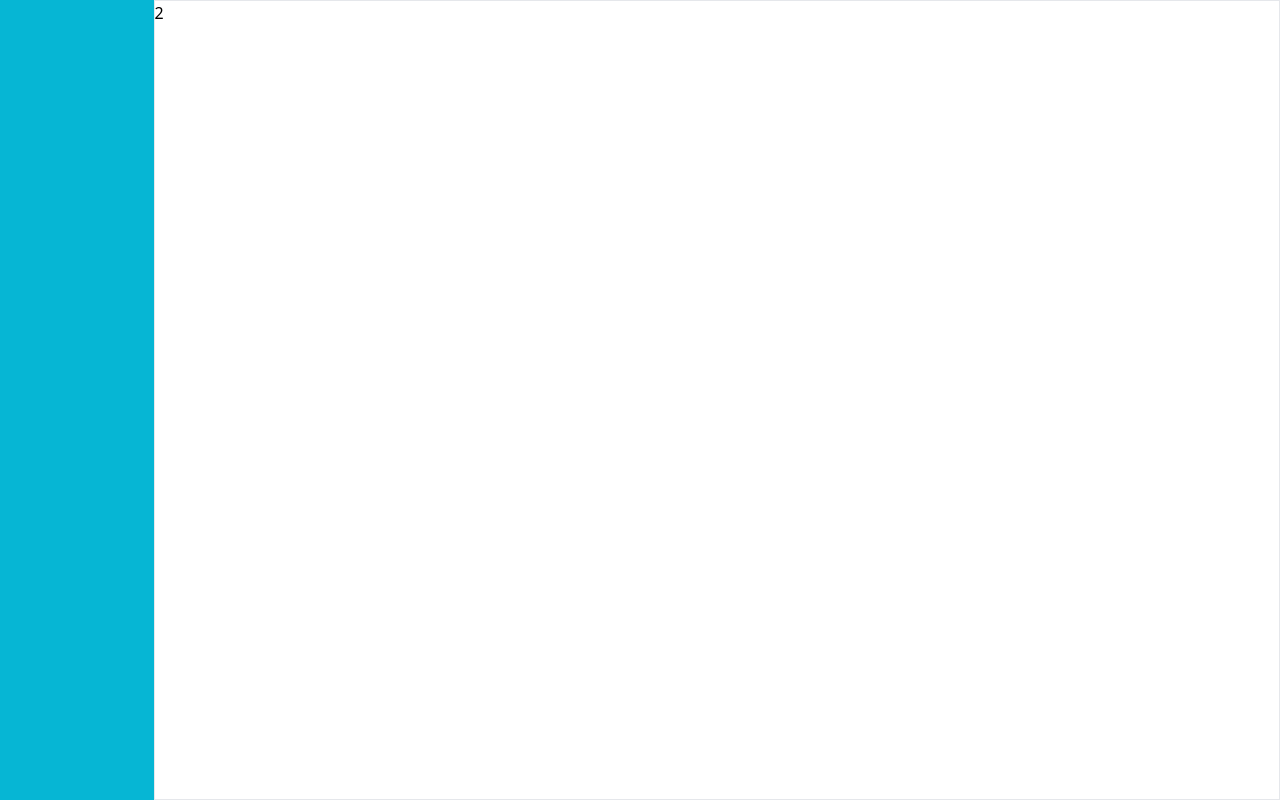
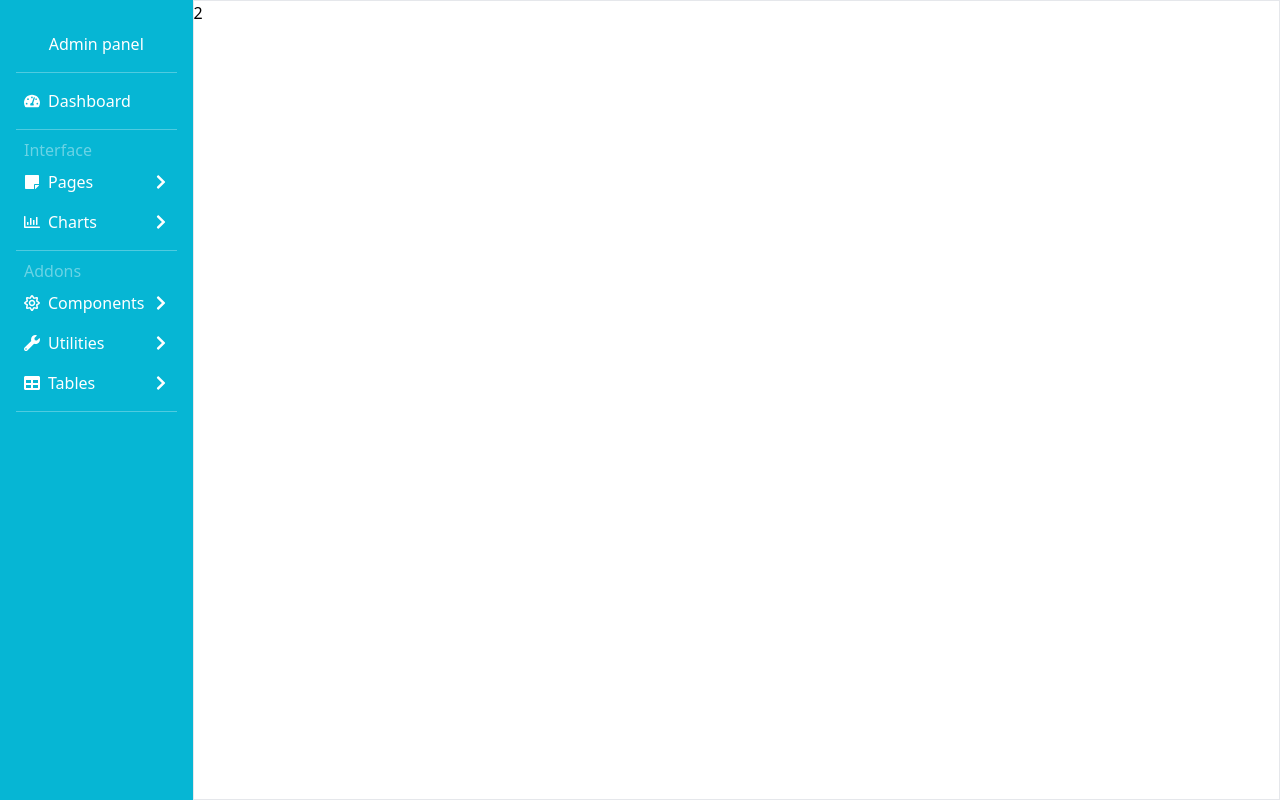
Before and after one commit to dezoliveira/hashboard, a React (Create React App) app: page / in a window 1280 px wide. Built offline with nearby package versions, Linux system fonts and the light colour scheme.

Commit message:
add: Sidebar items and subitems

```diff
--- a/src/components/Sidebar.js
+++ b/src/components/Sidebar.js
@@ -1,10 +1,76 @@
 import React from "react";
-import { FaTachometerAlt, FaRegSun, FaChevronRight } from "react-icons/fa";
+import { FaTachometerAlt, FaRegSun, FaChevronRight, FaWrench, FaStickyNote, FaRegChartBar, FaTable } from "react-icons/fa";
 
 const Sidebar = () => {
   return (
     <div className="bg-cyan-500 h-screen p-4">
+      {/* Sidebar Title */}
+      <div className="p-4 flex items-center justify-center border-b-[1px] border-slate-50/30">
+        <h1 className="text-white cursor-pointer">Admin panel</h1>
+      </div>
 
+      {/* Sidebar Subtitle */}
+      <div className="flex items-center px-2 py-4 gap-2 border-b-[1px] border-slate-50/30">
+        <FaTachometerAlt color="white"/>
+        <p className="text-white cursor-pointer">
+          Dashboard
+        </p>
+      </div>
+
+      {/* Interface */}
+      <div className="py-2 px-2 border-b-[1px] border-slate-50/30">
+        <p className="text-white/40">Interface</p>
+
+        {/* Pages */}
+        <div className="flex items-center justify-between py-2 gap-2 cursor-pointer">
+          <div className="flex items-center gap-2">
+            <FaStickyNote color="white"/>
+            <p className="text-white">Pages</p>
+          </div>
+          <FaChevronRight color="white"/>
+        </div>
+
+        {/* Charts */}
+        <div className="flex items-center justify-between py-2 gap-2 cursor-pointer">
+          <div className="flex items-center gap-2">
+            <FaRegChartBar color="white"/>
+            <p className="text-white">Charts</p>
+          </div>
+          <FaChevronRight color="white"/>
+        </div>
+      </div>
+
+      {/* Sidebar Addons */}
+      <div className="py-2 px-2 border-b-[1px] border-slate-50/30">
+        <p className="text-white/40">Addons</p>
+
+        {/* Components */}
+        <div className="flex items-center justify-between py-2 gap-2 cursor-pointer">
+          <div className="flex items-center gap-2">
+            <FaRegSun color="white"/>
+            <p className="text-white">Components</p>
+          </div>
+          <FaChevronRight color="white"/>
+        </div>
+
+        {/* Utilities */}
+        <div className="flex items-center justify-between py-2 gap-2 cursor-pointer">
+          <div className="flex items-center gap-2">
+            <FaWrench color="white"/>
+            <p className="text-white">Utilities</p>
+          </div>
+          <FaChevronRight color="white"/>
+        </div>
+
+        {/* Tables */}
+        <div className="flex items-center justify-between py-2 gap-2 cursor-pointer">
+          <div className="flex items-center gap-2">
+            <FaTable color="white"/>
+            <p className="text-white">Tables</p>
+          </div>
+          <FaChevronRight color="white"/>
+        </div>
+      </div>
     </div>
   )
 }
```
